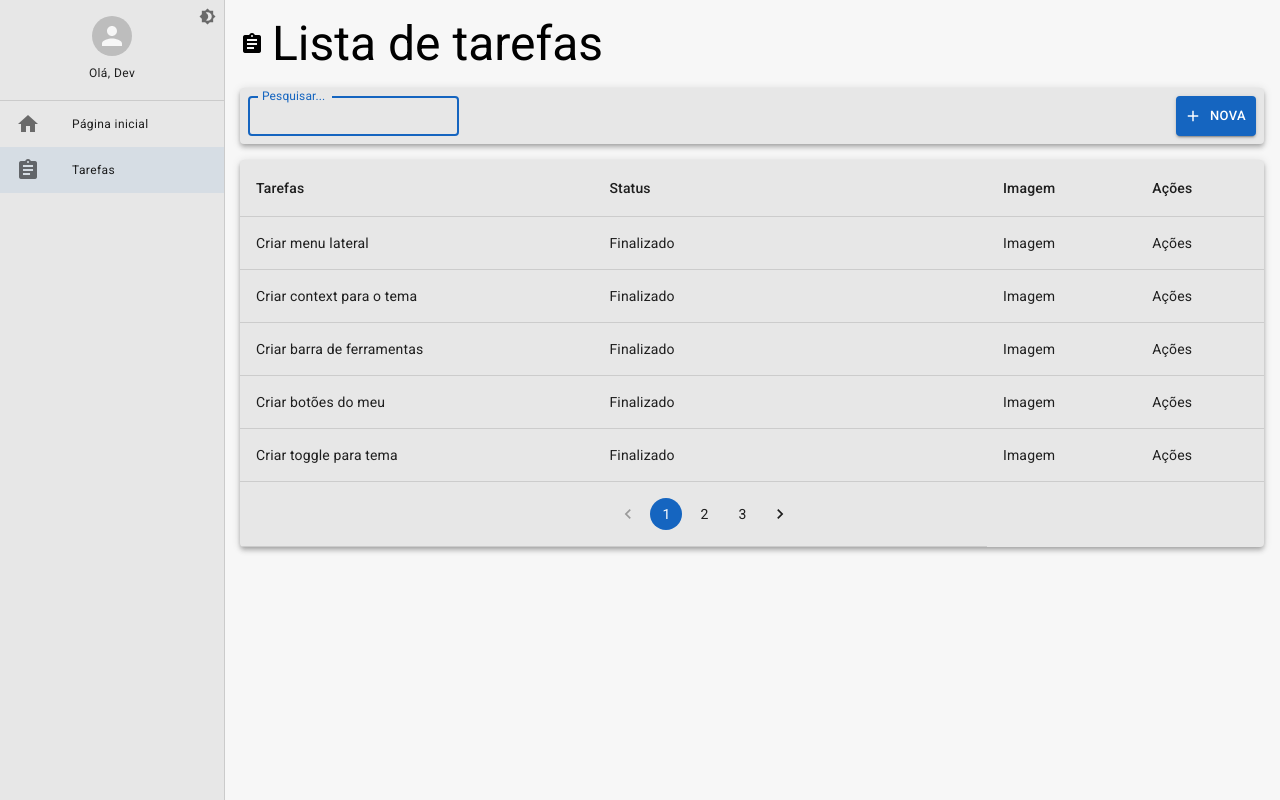
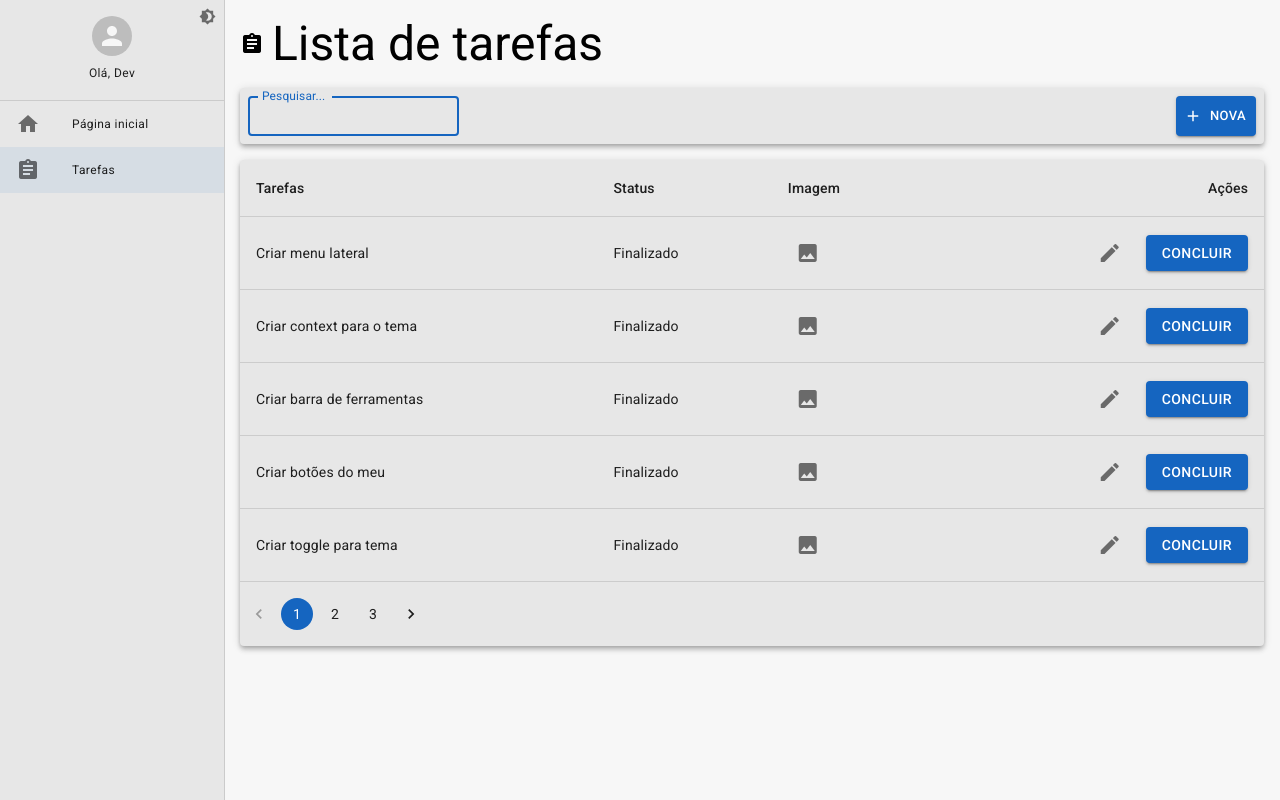
Before and after one commit to EuMarcel0/desafio-brickup, a React (Vite) app: page /tasks in a window 1280 px wide. Built offline with nearby package versions, Linux system fonts and the light colour scheme; data requests are answered from the project's data file.

Commit message:
chore: include icon buttons in table list

```diff
--- a/src/app/pages/listing-tasks/ListingTasks.tsx
+++ b/src/app/pages/listing-tasks/ListingTasks.tsx
@@ -1,7 +1,7 @@
 import { useEffect, useMemo, useState } from 'react';
 import { useSearchParams } from 'react-router-dom';
 
-import { Box, LinearProgress, Pagination, Paper, Table, TableBody, TableCell, TableContainer, TableFooter, TableHead, TableRow } from '@mui/material';
+import { Box, Button, Icon, IconButton, LinearProgress, Pagination, Paper, Table, TableBody, TableCell, TableContainer, TableFooter, TableHead, TableRow } from '@mui/material';
 import { IListingJobsDataType, JobService } from '../../shared/services/api/job/JobService';
 import { useAppThemeContext } from '../../shared/contexts';
 import { ToolbarListing } from '../../shared/components';
@@ -66,7 +66,7 @@ export const ListingTasks: React.FC = () => {
 								<TableCell sx={themeName === 'Light' ? { borderColor: '#CCC' } : { borderColor: '#545454' }}>Tarefas</TableCell>
 								<TableCell sx={themeName === 'Light' ? { borderColor: '#CCC' } : { borderColor: '#545454' }}>Status</TableCell>
 								<TableCell sx={themeName === 'Light' ? { borderColor: '#CCC' } : { borderColor: '#545454' }}>Imagem</TableCell>
-								<TableCell sx={themeName === 'Light' ? { borderColor: '#CCC' } : { borderColor: '#545454' }}>Ações</TableCell>
+								<TableCell align='right' sx={themeName === 'Light' ? { borderColor: '#CCC' } : { borderColor: '#545454' }}>Ações</TableCell>
 							</TableRow>
 						</TableHead>
 					}
@@ -76,8 +76,19 @@ export const ListingTasks: React.FC = () => {
 							<TableRow key={item.id}>
 								<TableCell sx={themeName === 'Light' ? { borderColor: '#CCC' } : { borderColor: '#545454' }}>{item.description}</TableCell>
 								<TableCell sx={themeName === 'Light' ? { borderColor: '#CCC' } : { borderColor: '#545454' }}>{item.status_finalizado}</TableCell>
-								<TableCell sx={themeName === 'Light' ? { borderColor: '#CCC' } : { borderColor: '#545454' }}>Imagem</TableCell>
-								<TableCell sx={themeName === 'Light' ? { borderColor: '#CCC' } : { borderColor: '#545454' }}>Ações</TableCell>
+								<TableCell sx={themeName === 'Light' ? { borderColor: '#CCC' } : { borderColor: '#545454' }}>
+									<IconButton>
+										<Icon>insert_photo</Icon>
+									</IconButton>
+								</TableCell>
+								<TableCell align='right' sx={themeName === 'Light' ? { borderColor: '#CCC' } : { borderColor: '#545454' }}>
+									<Box display='flex' justifyContent='end' alignItems='center' gap={2}>
+										<IconButton>
+											<Icon>edit</Icon>
+										</IconButton>
+										<Button variant='contained'>Concluir</Button>
+									</Box>
+								</TableCell>
 							</TableRow>
 						))}
 					</TableBody>
@@ -87,17 +98,25 @@ export const ListingTasks: React.FC = () => {
 					{totalCount > 0 && Environment.LIMIT_OF_ROW > 0 &&
 						<TableFooter sx={{ paddingY: '10px' }}>
 							{totalCount > 0 && totalCount > Environment.LIMIT_OF_ROW &&
-								<TableRow>
-									<TableCell sx={themeName === 'Light' ? { borderColor: '#CCC' } : { borderColor: '#545454', border: 'none' }}></TableCell>
-									<TableCell sx={themeName === 'Light' ? { borderColor: '#CCC' } : { borderColor: '#545454', border: 'none' }}>
+								<Box width='inherit'
+									display='flex'
+									justifyContent='start'
+									marginX='auto'
+								>
+
+									<Box
+										paddingY={2}
+										display='flex'
+										justifyContent='center'
+									>
 										<Pagination
 											count={Math.ceil(totalCount / Environment.LIMIT_OF_ROW)}
 											color="primary"
 											page={page}
 											onChange={(_, newPage) => setSearchParams({ search, page: newPage.toString() }, { replace: true })}
 										/>
-									</TableCell>
-								</TableRow>
+									</Box>
+								</Box>
 							}
 						</TableFooter>
 					}
```
